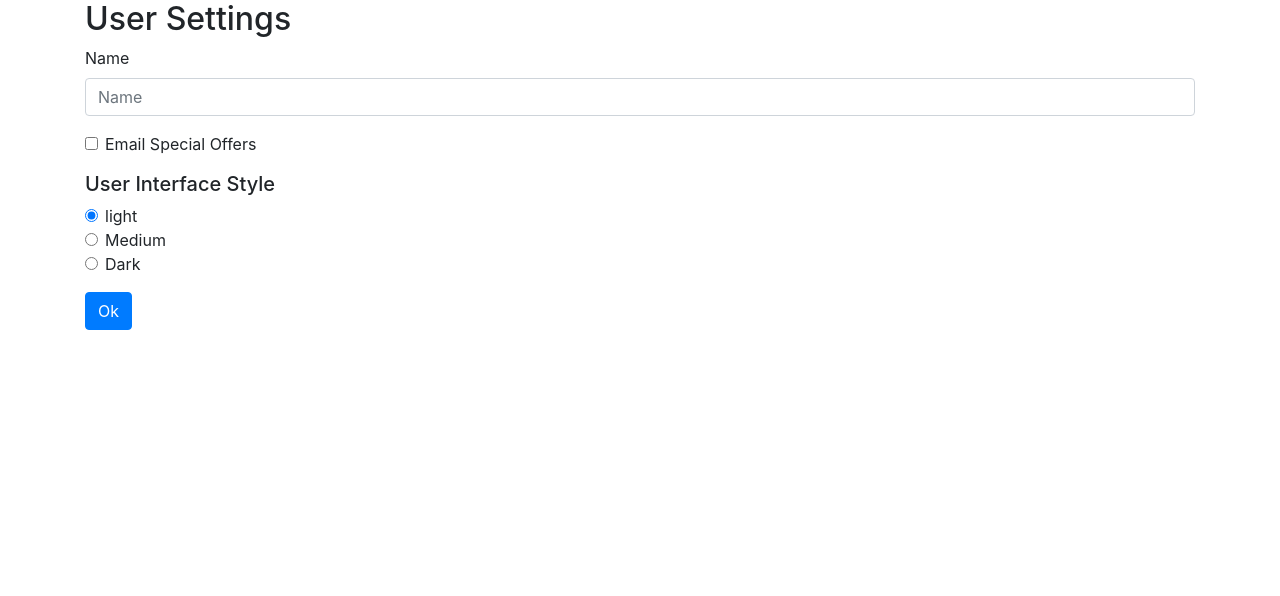
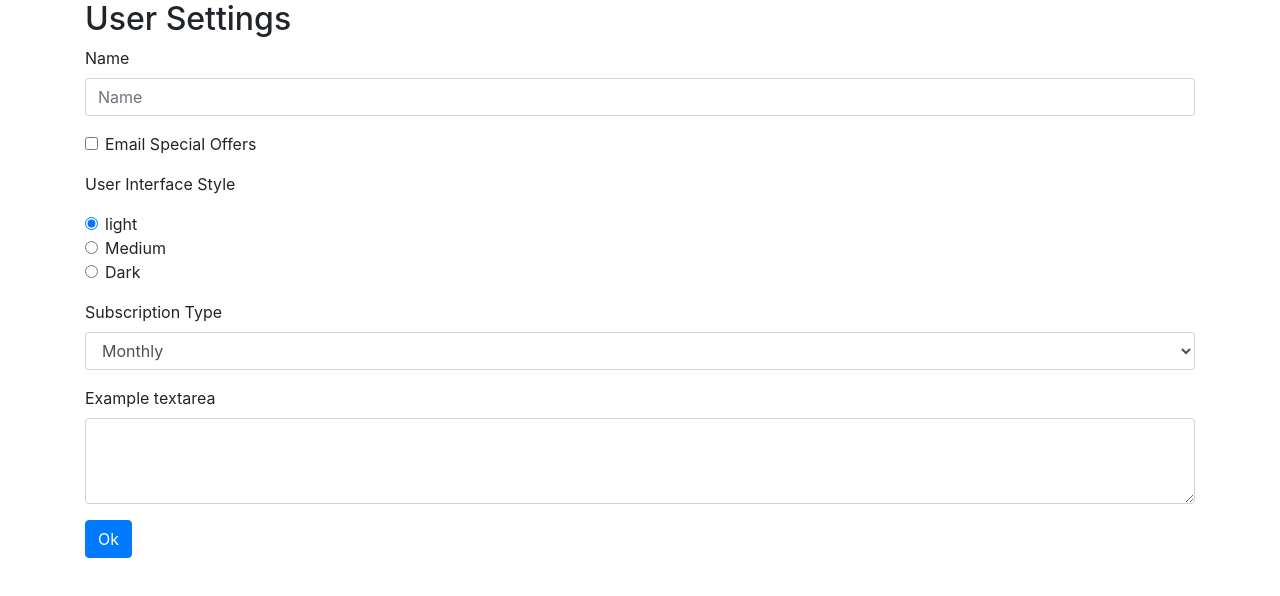
Before and after one commit to sabelogumede/ng-forms-demo, an Angular app: page / in a window 1280 px wide. Shown: the top 596 px of the page. Built offline with nearby package versions, Linux system fonts and the light colour scheme.

Commit message:
added select group and text area & muted password

```diff
--- a/src/app/user-settings-form/user-settings-form.component.html
+++ b/src/app/user-settings-form/user-settings-form.component.html
@@ -14,7 +14,7 @@
       </label>
     </div>
     <!-- radio buttons -->
-    <h5>User Interface Style</h5>
+    <p>User Interface Style</p>
     <div class="form-group">
       <div class="form-check">
         <input class="form-check-input" type="radio" name="interfaceStyle" id="interfaceStyle" value="light" checked>
@@ -35,6 +35,26 @@
         </label>
       </div>
     </div>
+    <!-- select group-->
+    <div class="form-group">
+      <label for="subscriptionType">Subscription Type</label>
+      <select class="form-control" id="subscriptionType">
+        <option>Monthly</option>
+        <option>Annual</option>
+        <option>Lifetime</option>
+      </select>
+    </div>
+    <!-- text area -->
+    <div class="form-group">
+      <label for="notes">Example textarea</label>
+      <textarea class="form-control" id="notes" rows="3"></textarea>
+    </div>
+    <!-- password field -->
+    <!-- <div class="form-group">
+      <label for="password">Password</label>
+      <input type="password" id="password" name="password" class="form-control" />
+    </div> -->
+
 
     <button class="btn btn-primary">Ok</button>
   </form>
```
Lines whose indentation alone changed are shown as unchanged.
